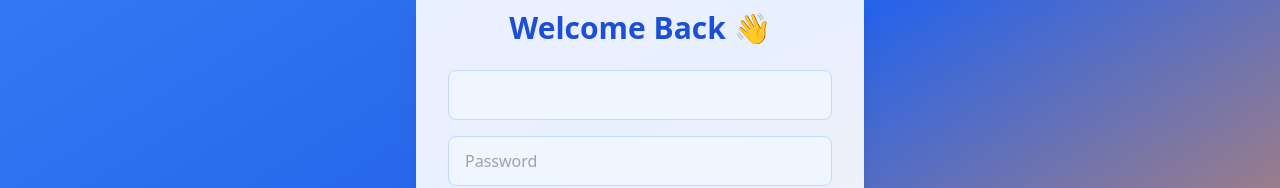
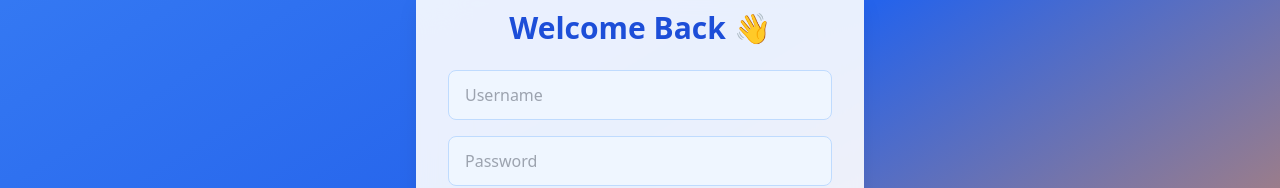
Before and after one commit to arintrahman/iRoomie, a Next.js app in the folder frontend/: page /login in a window 1280 px wide. Shown: the part 250-438 px from the top of the page. Built offline with nearby package versions, Linux system fonts and the light colour scheme.

Commit message:
login page username box

```diff
--- a/frontend/src/app/login/page.js
+++ b/frontend/src/app/login/page.js
@@ -45,7 +45,7 @@ export default function LoginPage() {
         <form onSubmit={handleSubmit} className="space-y-4">
           <input
             name="username"
-            placeholders="Username"
+            placeholder="Username"
             onChange={handleChange}
             required
             className="w-full px-4 py-3 rounded-lg bg-blue-50 border border-blue-200 focus:ring-2 focus:ring-orange-400 focus:outline-none"
```
